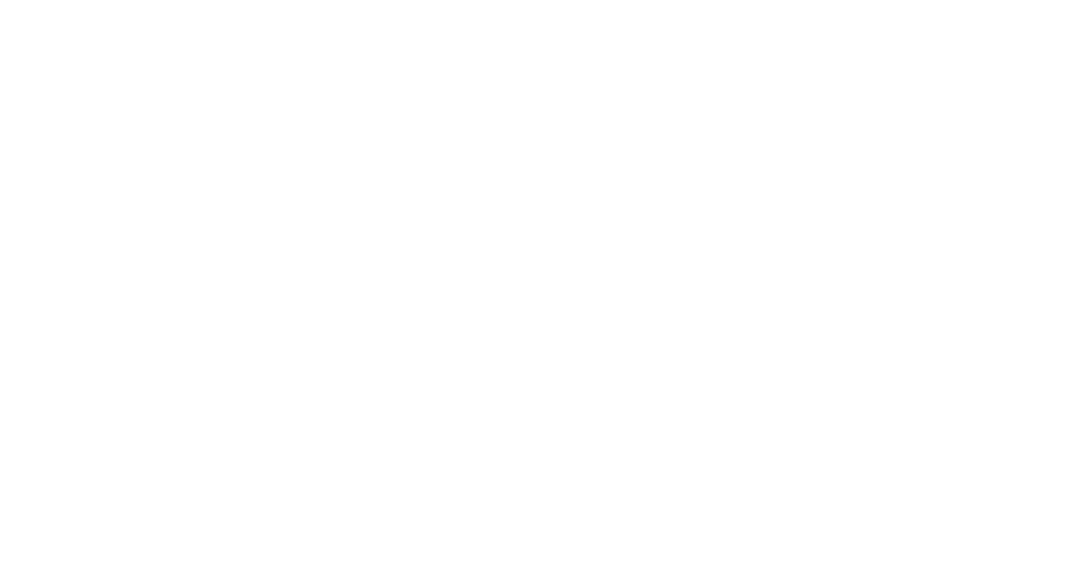
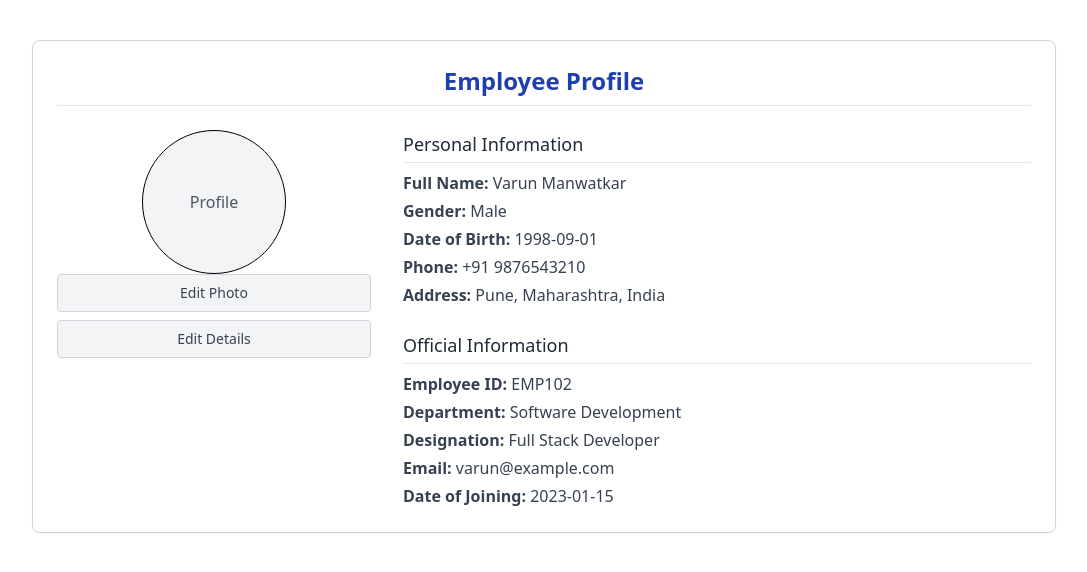
Before and after one commit to pranavkrgupta/smart-hrms, a React (Vite) app in the folder client/: page /Employee/Profile in a window 1280 px wide. Before the commit this address had no page. Shown: the top 572 px of the page, without its empty margins (96-1183 px from the left). Built offline with nearby package versions, Linux system fonts and the light colour scheme.

Commit message:
Employee Profile Page completed

```diff
--- a/client/package.json
+++ b/client/package.json
@@ -10,6 +10,7 @@
     "preview": "vite preview"
   },
   "dependencies": {
+    "axios": "^1.11.0",
     "react": "^19.1.0",
     "react-dom": "^19.1.0",
     "react-router-dom": "^7.7.0"
--- a/client/src/App.jsx
+++ b/client/src/App.jsx
@@ -3,6 +3,7 @@ import Login from "./pages/Login";
 import Leave from "./pages/Employee/Leave";
 import Settings from "./Pages/Employee/Settings";
 import SalaryDetails from "./pages/Employee/SalaryDetails";
+import EmployeeProfile from "./pages/Employee/EmployeeProfile";
 
 function App() {
   // Salary Data
@@ -23,6 +24,7 @@ function App() {
         path="/Employee/SalaryDetails"
         element={<SalaryDetails {...salaryData} />}
       />
+      <Route path="/Employee/Profile" element={<EmployeeProfile />} />
     </Routes>
   );
 }
--- /dev/null
+++ b/client/src/pages/Employee/EmployeeProfile.jsx
@@ -0,0 +1,133 @@
+import React, { useEffect, useState } from 'react';
+
+const EmployeeProfile = () => {
+    const [employee, setEmployee] = useState(null);
+    const [showEditPhoto, setShowEditPhoto] = useState(false);
+    const [showEditDetails, setShowEditDetails] = useState(false);
+
+    useEffect(() => {
+        setTimeout(() => {
+            setEmployee({
+                profilePhotoUrl: "",
+                fullName: "Varun Manwatkar",
+                gender: "Male",
+                dateOfBirth: "1998-09-01",
+                phone: "+91 9876543210",
+                address: "Pune, Maharashtra, India",
+                employeeId: "EMP102",
+                department: "Software Development",
+                designation: "Full Stack Developer",
+                email: "varun@example.com",
+                dateOfJoining: "2023-01-15"
+            });
+        }, 500);
+    }, []);
+
+    const handlePhotoChange = (e) => {
+        const file = e.target.files[0];
+        if (file) {
+            const photoUrl = URL.createObjectURL(file);
+            setEmployee({ ...employee, profilePhotoUrl: photoUrl });
+            setShowEditPhoto(false);
+        }
+    };
+
+    const handleDetailChange = (e) => {
+        const { name, value } = e.target;
+        setEmployee({ ...employee, [name]: value });
+    };
+
+    const handleDetailSave = () => {
+        setShowEditDetails(false);
+    };
+
+    if (!employee) return <div className="text-center text-gray-600 mt-10 text-lg">Loading Employee Profile...</div>;
+
+    return (
+        <div className="max-w-5xl mx-auto mt-10 bg-white border border-gray-300 shadow-sm rounded-lg p-6">
+            <h2 className="text-2xl font-semibold text-center text-blue-800 mb-6 border-b pb-2">Employee Profile</h2>
+            <div className="flex flex-col md:flex-row gap-8">
+                {/* Left Column */}
+                <div className="w-full md:w-1/3 flex flex-col items-center">
+                    <div className="w-36 h-36 rounded-full border border-black flex items-center justify-center overflow-hidden bg-gray-100">
+                        {employee.profilePhotoUrl ? (
+                            <img
+                                src={employee.profilePhotoUrl}
+                                alt="Profile"
+                                className="w-full h-full object-cover"
+                            />
+                        ) : (
+                            <span className="text-gray-600 font-medium">Profile</span>
+                        )}
+                    </div>
+
+                    <button onClick={() => setShowEditPhoto(true)} className="w-full bg-gray-100 border border-gray-300 text-sm text-gray-700 py-2 rounded hover:bg-gray-200 transition mb-2">
+                        Edit Photo
+                    </button>
+                    <button onClick={() => setShowEditDetails(true)} className="w-full bg-gray-100 border border-gray-300 text-sm text-gray-700 py-2 rounded hover:bg-gray-200 transition">
+                        Edit Details
+                    </button>
+                </div>
+
+                {/* Right Column */}
+                <div className="w-full md:w-2/3 space-y-6">
+                    <div>
+                        <h3 className="text-lg font-medium text-gray-800 mb-2 border-b pb-1">Personal Information</h3>
+                        <div className="space-y-1 text-gray-700">
+                            <p><strong>Full Name:</strong> {employee.fullName}</p>
+                            <p><strong>Gender:</strong> {employee.gender}</p>
+                            <p><strong>Date of Birth:</strong> {employee.dateOfBirth}</p>
+                            <p><strong>Phone:</strong> {employee.phone}</p>
+                            <p><strong>Address:</strong> {employee.address}</p>
+                        </div>
+                    </div>
+
+                    <div>
+                        <h3 className="text-lg font-medium text-gray-800 mb-2 border-b pb-1">Official Information</h3>
+                        <div className="space-y-1 text-gray-700">
+                            <p><strong>Employee ID:</strong> {employee.employeeId}</p>
+                            <p><strong>Department:</strong> {employee.department}</p>
+                            <p><strong>Designation:</strong> {employee.designation}</p>
+                            <p><strong>Email:</strong> {employee.email}</p>
+                            <p><strong>Date of Joining:</strong> {employee.dateOfJoining}</p>
+                        </div>
+                    </div>
+                </div>
+            </div>
+
+            {/* Edit Photo Modal */}
+            {showEditPhoto && (
+                <div className="fixed inset-0 bg-black bg-opacity-40 flex justify-center items-center z-50">
+                    <div className="bg-white p-6 rounded shadow-md w-96">
+                        <h3 className="text-lg font-semibold mb-4 text-gray-800">Upload New Profile Photo</h3>
+                        <input type="file" accept="image/*" onChange={handlePhotoChange} />
+                        <div className="mt-4 flex justify-end gap-2">
+                            <button onClick={() => setShowEditPhoto(false)} className="px-4 py-1 bg-gray-200 rounded">Cancel</button>
+                        </div>
+                    </div>
+                </div>
+            )}
+
+            {/* Edit Details Modal */}
+            {showEditDetails && (
+                <div className="fixed inset-0 bg-black bg-opacity-40 flex justify-center items-center z-50">
+                    <div className="bg-white p-6 rounded shadow-md w-[500px]">
+                        <h3 className="text-lg font-semibold mb-4 text-gray-800">Edit Employee Details</h3>
+                        <div className="grid grid-cols-2 gap-4">
+                            <input className="border p-2 rounded text-sm" type="text" name="fullName" value={employee.fullName} onChange={handleDetailChange} placeholder="Full Name" />
+                            <input className="border p-2 rounded text-sm" type="text" name="phone" value={employee.phone} onChange={handleDetailChange} placeholder="Phone" />
+                            <input className="border p-2 rounded text-sm" type="text" name="address" value={employee.address} onChange={handleDetailChange} placeholder="Address" />
+                            <input className="border p-2 rounded text-sm" type="text" name="designation" value={employee.designation} onChange={handleDetailChange} placeholder="Designation" />
+                        </div>
+                        <div className="mt-4 flex justify-end gap-2">
+                            <button onClick={() => setShowEditDetails(false)} className="px-4 py-1 bg-gray-200 rounded">Cancel</button>
+                            <button onClick={handleDetailSave} className="px-4 py-1 bg-blue-600 text-white rounded hover:bg-blue-700">Save</button>
+                        </div>
+                    </div>
+                </div>
+            )}
+        </div>
+    );
+};
+
+export default EmployeeProfile;
```
Also changed, not shown: 1 other file (tests, documents, lock files or other folders).
